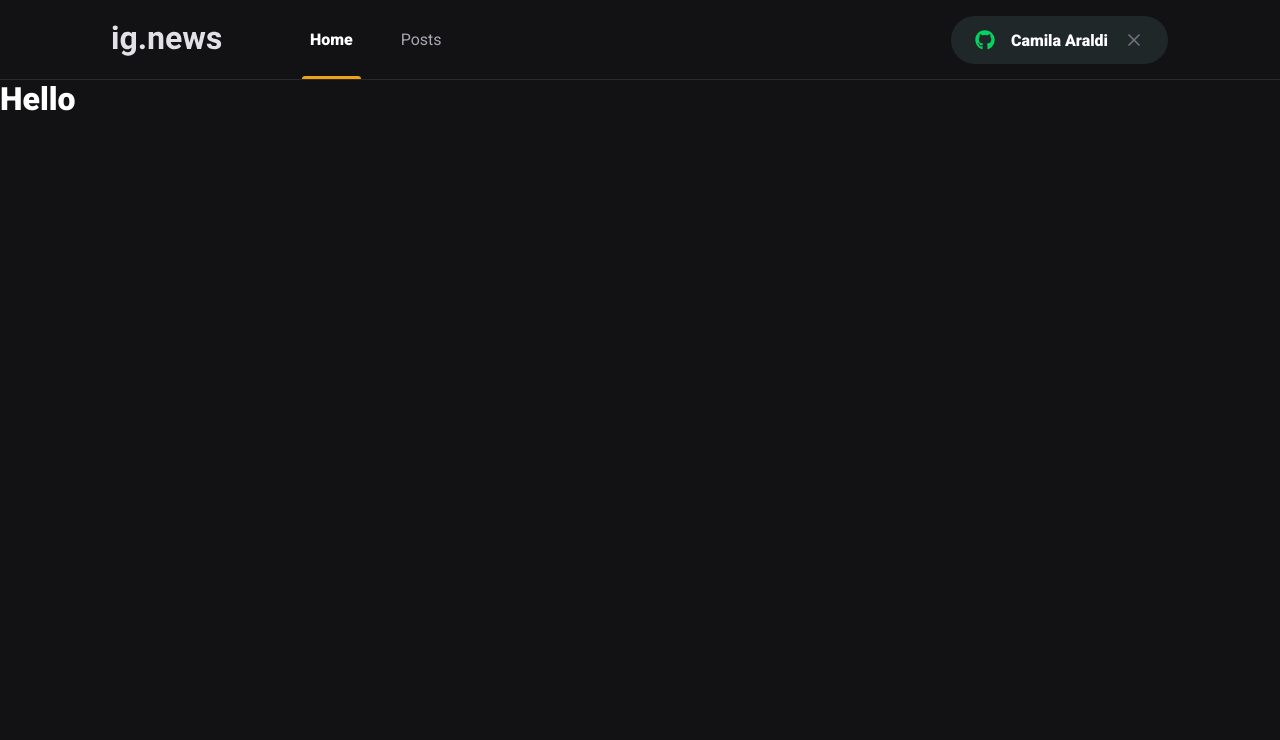
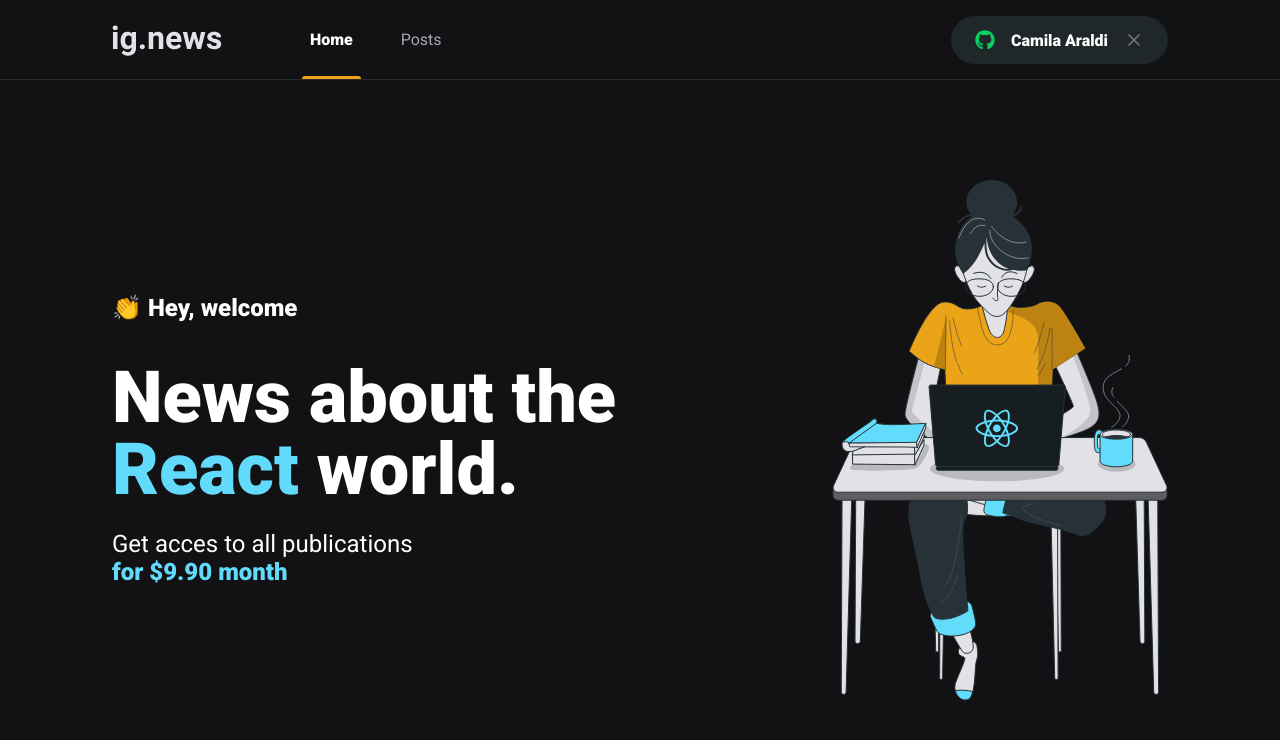
Before and after one commit to araldicamila/ig.news, a Next.js app: page / in a window 1280 px wide. Shown: the top 740 px of the page. Built offline with nearby package versions, Linux system fonts and the light colour scheme.

Commit message:
Página home

```diff
--- /dev/null
+++ b/src/pages/home.module.scss
@@ -0,0 +1,42 @@
+.contentContainer {
+  max-width: 1120px;
+  margin: 0 auto;
+  padding: 0 2rem;
+  height: calc(100vh - 5rem);
+
+  display: flex;
+  justify-content: space-between;
+  align-items: center;
+}
+
+.hero {
+  max-width: 600px;
+
+  > span {
+    font-size: 1.5rem;
+    font-weight: bold;
+  }
+
+  h1 {
+    font-size: 4.5rem;
+    line-height: 4.5rem;
+
+    font-weight: 900;
+    margin-top: 2.5rem;
+
+    span {
+      color: var(--cyan-500);
+    }
+  }
+
+  p {
+    font-size: 1.5rem;
+    list-style: 2.25rem;
+    margin-top: 1.5rem;
+
+    span {
+      color: var(--cyan-500);
+      font-weight: bold;
+    }
+  }
+}
--- a/src/pages/index.tsx
+++ b/src/pages/index.tsx
@@ -1,4 +1,6 @@
 import Head from "next/head";
+
+import styles from "./home.module.scss";
 
 export default function Home() {
   return (
@@ -6,7 +8,19 @@
       <Head>
         <title>ig.news | home</title>
       </Head>
-      <h1>Hello</h1>
+      <main className={styles.contentContainer}>
+        <section className={styles.hero}>
+          <span>👏 Hey, welcome</span>
+
+          <h1>News about the <span>React</span> world.</h1>
+
+          <p>Get acces to all publications <br ></br>
+            <span>for $9.90 month</span>
+          </p>
+        </section>
+
+        <img src="/images/avatar.svg" alt="Girl coding" />
+      </main>
     </>
   );
 }
```
